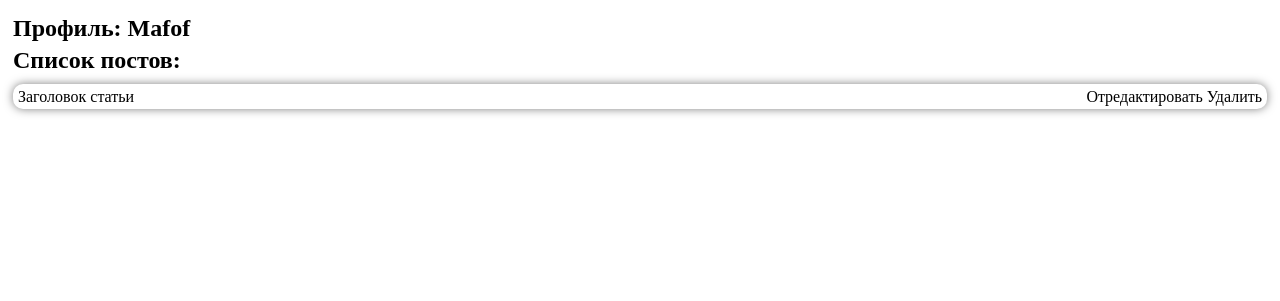
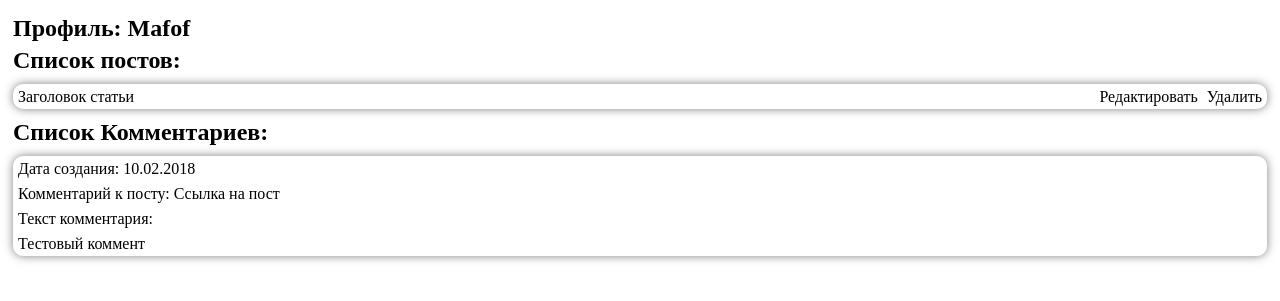
Before and after one commit to mafof/blogForPeople, a PHP site: page /app/views/view_profile_main.php in a window 1280 px wide. Shown: the top 301 px of the page. Run offline with PHP 8.4, Linux system fonts and the light colour scheme.

Commit message:
fix front-end to page show profile

```diff
--- a/app/views/view_profile_main.php
+++ b/app/views/view_profile_main.php
@@ -9,14 +9,16 @@
 
             <div class="profile-posts profile-item">
                 <h2>Список постов:</h2>
-                <div class="post item" onclick="selectItem(this)">
+                <div class="post item">
                     <div class="title">
-                        <i class="fas fa-sort-down"></i>
-                        <p>Заголовок статьи</p>
-                    </div>
-                    <div class="control">
-                        <span><i class="fas fa-edit"></i>Отредактировать</span>
-                        <span><i class="fas fa-trash"></i>Удалить</span>
+                        <div class="info" onclick="selectItem(this)">
+                            <i class="fas fa-sort-down"></i>
+                            <p>Заголовок статьи</p>
+                        </div>
+                        <div class="control">
+                            <a href="/editPost/1"><i class="fas fa-edit"></i>Редактировать</a>
+                            <a href="/removePost/1"><i class="fas fa-trash"></i>Удалить</a>
+                        </div>
                     </div>
                     <div class="container-post">
                         <img src="/upload/5c27e93b1bcdd.jpeg" alt="">
@@ -26,6 +28,15 @@
                 </div>
             </div>
 
+            <div class="profile-comments profile-item">
+                <h2>Список Комментариев:</h2>
+                <div class="comment item">
+                    <p>Дата создания: 10.02.2018</p>
+                    <p>Комментарий к посту: <a href="/post/1">Ссылка на пост</a></p>
+                    <p>Текст комментария:</p>
+                    <p>Тестовый коммент</p>
+                </div>
+            </div>
 
         </div>
     </div>
@@ -33,15 +44,17 @@
 
 <script>
     function selectItem(ev) {
-        console.dir(ev);
-        ev.children[0].children[0].className = "fas fa-sort-down";
+        var fasFa = ev.children[0],
+            content = ev.parentNode.parentNode.children[1];
+
+        fasFa.className = "fas fa-sort-down";
         if(ev.isClick === undefined) {
             ev.isClick = true;
-            ev.children[2].style.display = "block";
-            ev.children[0].children[0].className = "fas fa-sort-up";
+            content.style.display = "block";
+            fasFa.className = "fas fa-sort-up";
         } else {
-            ev.children[2].style.display = ev.isClick ? "none" : "block";
-            ev.children[0].children[0].className = ev.isClick ? "fas fa-sort-down" : "fas fa-sort-up";
+            content.style.display = ev.isClick ? "none" : "block";
+            fasFa.className = ev.isClick ? "fas fa-sort-down" : "fas fa-sort-up";
             ev.isClick = !ev.isClick;
         }
     }
--- a/css/profile.css
+++ b/css/profile.css
@@ -22,14 +22,21 @@
     border-radius: 10px;
     box-shadow: 0 0 10px rgba(0,0,0,0.5);
     margin: 10px 0px;
+}
+
+/** posts => */
+
+.container .container-profile .profile-item .post .title .info {
+    display: inline-block;
+    padding-left: 5px;
     cursor: pointer;
 }
 
 .container .container-profile .profile-item .post .title {
     line-height: 25px;
-    padding: 0px 5px;
     user-select: none;
-    display: inline;
+    display: inline-block;
+    width: 100%;
 }
 
 .container .container-profile .profile-item .post .title i {
@@ -37,8 +44,10 @@
     top: -2px;
 }
 
-.container .container-profile .profile-item .post .title i, p {
+.container .container-profile .profile-item .post .title i, p, a {
     display: inline;
+    text-decoration: none;
+    color: black;
 }
 
 .container .container-profile .profile-item .post .title .fa-sort-up {
@@ -48,8 +57,8 @@
 .container .container-profile .profile-item .post .control {
     display: inline;
     float: right;
-    padding: 0px 5px;
     line-height: 25px;
+    padding-right: 5px;
 }
 
 .container .container-profile .profile-item .post .control * {
@@ -58,6 +67,14 @@
 
 .container .container-profile .profile-item .post .control i {
     top: 0px;
+}
+
+.container .container-profile .profile-item .post .control a {
+    padding-right: 5px;
+}
+
+.container .container-profile .profile-item .post .control a:last-child {
+    padding: 0px;
 }
 
 .container .container-profile .profile-item .post .container-post {
@@ -71,6 +88,14 @@
     width: 100%;
 }
 
+/** comments => */
+
+.container .container-profile .profile-item .comment p {
+    padding: 0px 5px;
+    line-height: 25px;
+    display: block;
+}
+
 @media all and (max-width: 375px) {
     .container .container-profile .profile-item .post .control {
         float: none;
```
